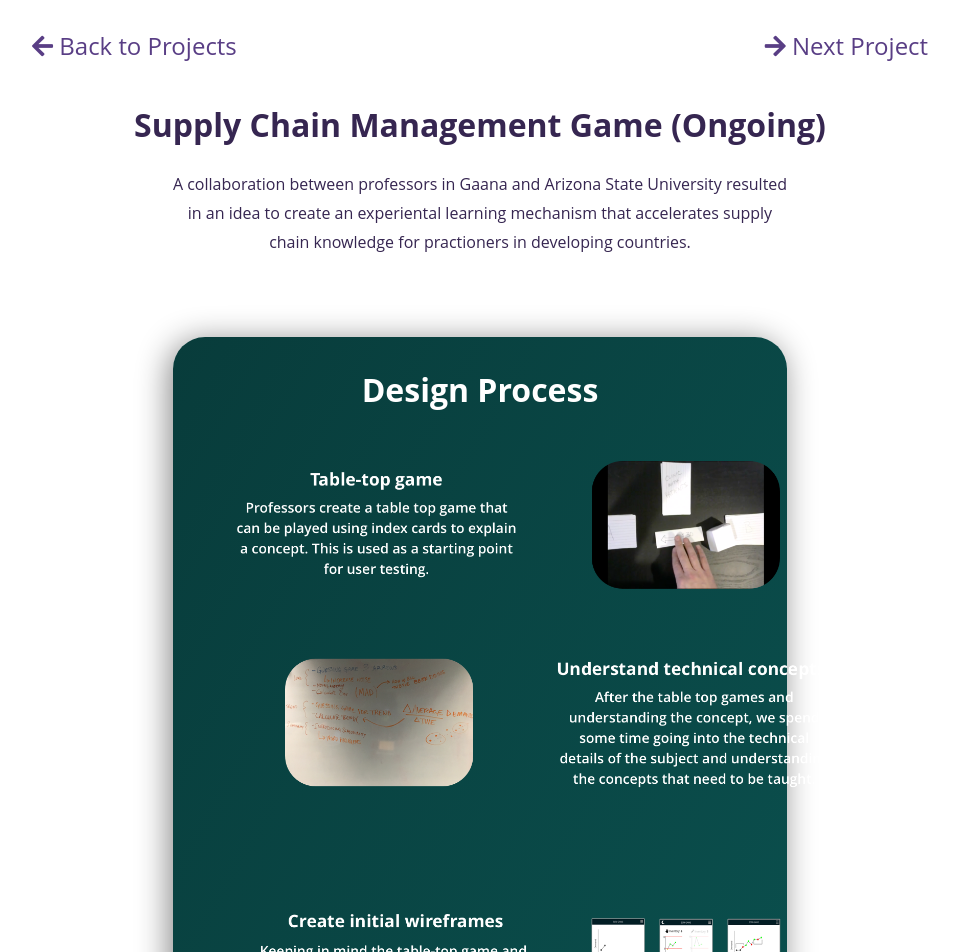
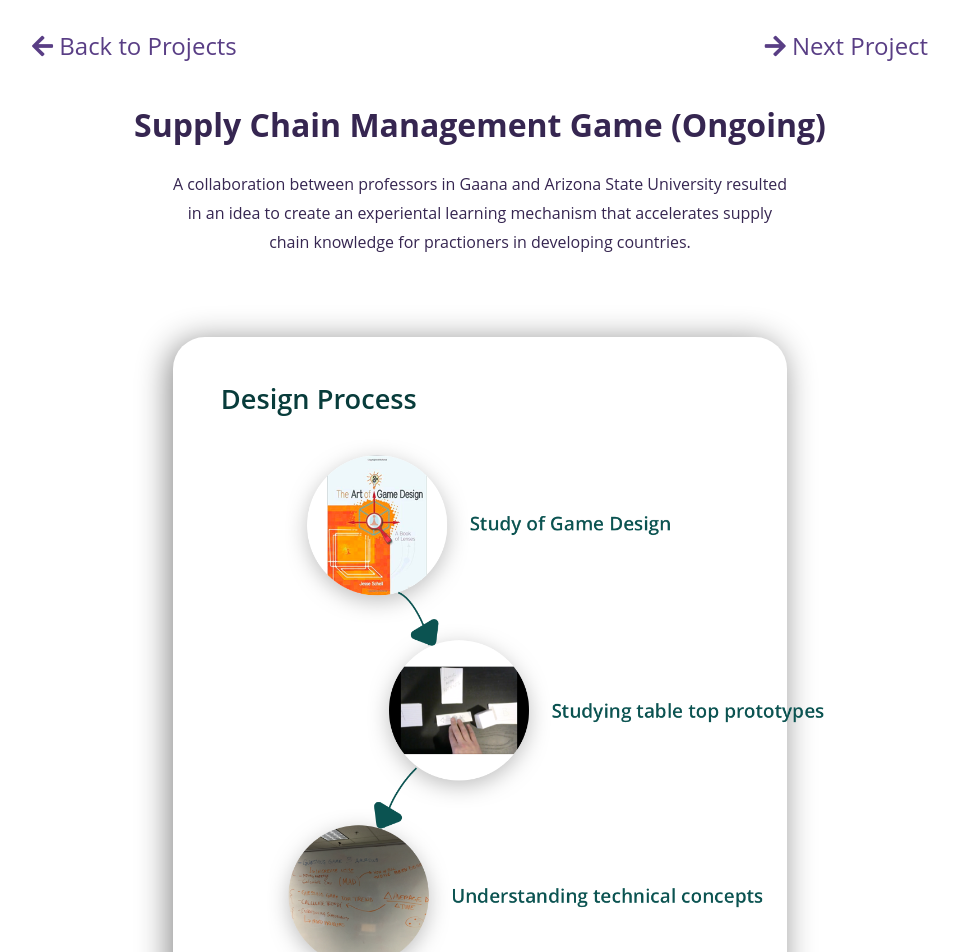
Before and after one commit to kusumijari/portfolio, a plain HTML site: page Projects/scm.html in a window 1280 px wide. Shown: the top 952 px of the page, without its empty margins (160-1119 px from the left). Drawn offline with Linux system fonts and the light colour scheme.

Commit message:
SCM design process changes

```diff
--- a/Projects/scm.html
+++ b/Projects/scm.html
@@ -41,17 +41,19 @@
         A collaboration between professors in Gaana and Arizona State University resulted in an idea to create an experiental learning mechanism that accelerates supply chain knowledge for practioners in developing countries.
       </div>
 
-      <div class="section background_green center">
-        <h1> Design Process </h1>
-        <img class="design_process" src="../Images/SCM/Design Process - content.png"/>
+      <div class="section background_gray">
+        <span class="side_heading left"> Design Process</span>
+				<div class="center">
+        	<img class="design_process" src="../Images/SCM/Design Process pic.png"/>
+				</div>
       </div>
 
-      <div class="section background_gray">
+      <!-- <div class="section background_gray">
         <span class="side_heading left"> Initial Sketches </span>
         <div  class="center_align"><img class="design_process" src="../Images/SCM/Sketches.png"/></div>
-      </div>
+      </div> -->
 
-      <div class="section background_green">
+      <!-- <div class="section background_green">
         <span class="side_heading left"> Game and Character <br> Ideation </span>
         <div  class="center_align"><img class="design_process" src="../Images/SCM/Ideation.png"/></div>
       </div>
@@ -60,7 +62,7 @@
         <span class="side_heading left"> Wireframes
          </span>
         <div  class="center_align"><img class="design_process" src="../Images/SCM/Wireframes.png"/></div>
-      </div>
+      </div> -->
 
       <div class="section background_green">
         <h1> Learnings </h1>
```
Also changed, not shown: Images/SCM/Design process pic.png (added).
